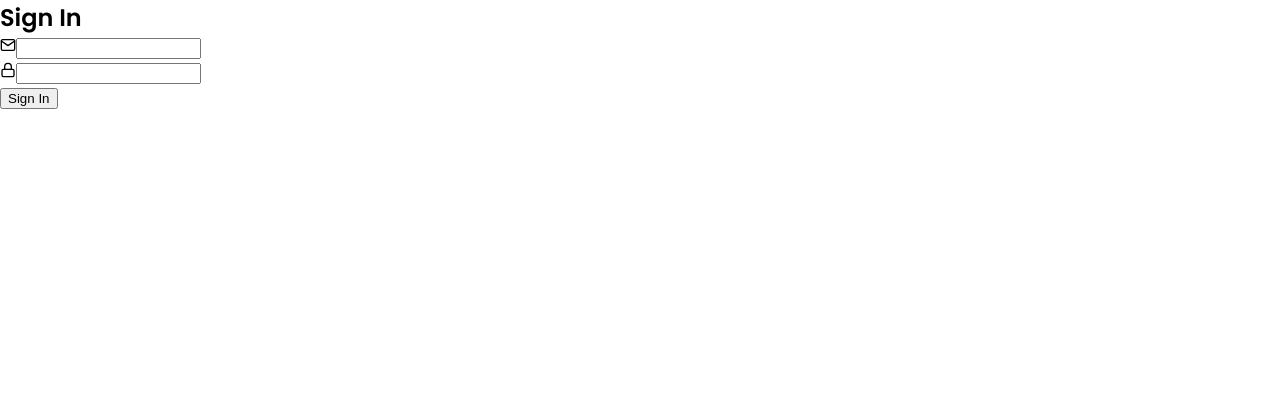
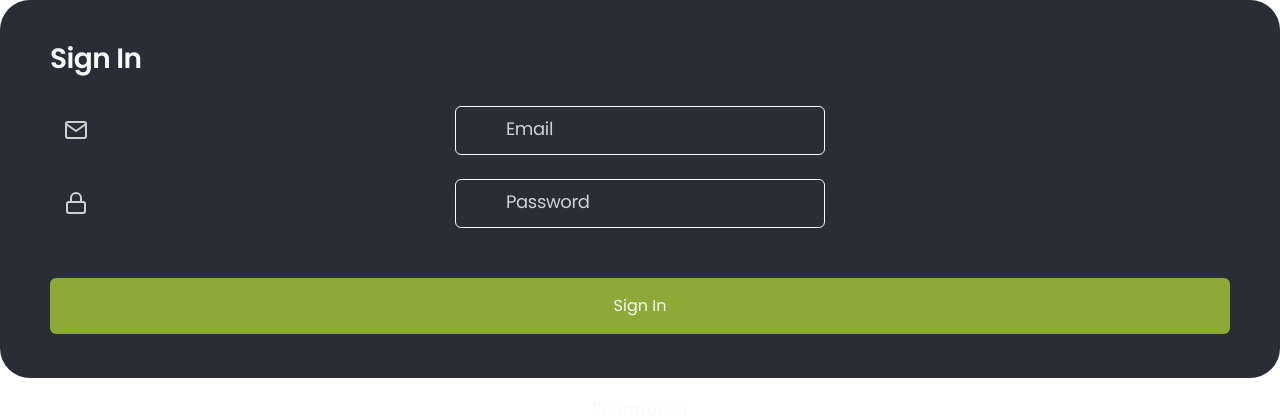
Before and after one commit to VladosSid/project-fullstack-frontend, a React (Create React App) app: page /project-fullstack-frontend/login in a window 1280 px wide. Shown: the top 416 px of the page. Built offline with nearby package versions, Linux system fonts and the light colour scheme; no server answers.

Commit message:
Login form styles

```diff
--- a/src/components/SigninForm/SigninForm.jsx
+++ b/src/components/SigninForm/SigninForm.jsx
@@ -1,48 +1,63 @@
+import { Link } from "react-router-dom";
 import {
     FiMail,
     FiLock
 } from "react-icons/fi";
+import {
+    Container,
+    Form,
+    FormTitle,
+    ListItem,
+    Label,
+    Input,
+    Button,
+    Redirect
+} from "./SigninForm.styled";
 
 const SigninForm = () => {
     return (
         // только разметка, стили позже
-        <div>
-            <h2>Sign In</h2>
-            <form>
+        <Container>
+            <Form>
+                <FormTitle>Sign In</FormTitle>
                 <ul>
                     {/* email */}
-                    <li>
-                        <label
+                    <ListItem>
+                        <Label
                             htmlFor="emailInput"
                         >
                             <FiMail />
-                        </label>
-                        <input
+                        </Label>
+                        <Input
                             type="text"
-                            name="username"
+                            name="email"
+                            placeholder="Email"
                             id="emailInput"
                             required
                         />
-                    </li>
+                    </ListItem>
                     {/* password */}
-                    <li>
-                        <label
+                    <ListItem>
+                        <Label
                             htmlFor="passwordInput"
                         >
                             <FiLock />
-                        </label>
-                        <input
+                        </Label>
+                        <Input
                             type="text"
-                            name="username"
+                            name="password"
+                            placeholder="Password"
                             id="passwordInput"
                             required
                         />
-                    </li>
+                    </ListItem>
                 </ul>
-                <button type='submit'>Sign In</button>
-            </form>
-            {/* <Link to={"/register"}>Registration</Link> */}
-        </div>
+                <Button type='submit'>Sign In</Button>
+            </Form>
+            <Link to={"/register"}>
+                <Redirect>Registration</Redirect>
+            </Link>
+        </Container>
     )
 }
 
--- a/src/components/SigninForm/SigninForm.styled.js
+++ b/src/components/SigninForm/SigninForm.styled.js
@@ -0,0 +1,169 @@
+import styled from 'styled-components';
+import theme from '../../style/generalStyle';
+
+export const Container = styled.div`
+    z-index: 3;
+    text-align: center;
+
+    @media ${theme.device.desktop} {
+        margin-left: 115px;
+    }
+`
+
+export const Form = styled.form`
+    border-radius: 30px;
+    padding: 32px 28px 40px 28px;
+    margin-bottom: 18px;
+
+    background-color: #2A2C36;
+
+    @media ${theme.device.tablet} {
+        padding: 44px 50px;
+    }
+`
+
+export const FormTitle = styled.h2`
+    margin-bottom: 18px;
+
+    text-align: left;
+    font-family: 'Poppins';
+    font-style: normal;
+    font-weight: 600;
+    font-size: 24px;
+    line-height: 1.17;
+    letter-spacing: -0.02em;
+
+    color: #FAFAFA;
+
+    @media ${theme.device.tablet} {
+        margin-bottom: 32px;
+
+        font-size: 28px;
+        line-height: 1.07;
+    }
+`
+
+export const ListItem = styled.li`
+    position: relative;
+    margin-bottom: 12px;
+
+    &:last-of-type {
+        margin-bottom: 28px;
+    }
+
+    @media ${theme.device.tablet} {
+        margin-bottom: 24px;
+
+        &:last-of-type {
+        margin-bottom: 50px;
+    }
+    }
+`
+
+export const Label = styled.label`
+    svg {
+        position: absolute;
+        top: 12px;
+        left: 14px;
+
+        width: 18px;
+        height: 18px;
+
+        stroke: #FAFAFA;
+        opacity: 0.8;
+
+        @media ${theme.device.tablet} {
+            width: 24px;
+            height: 24px;
+        }
+    }
+`
+
+export const Input = styled.input`
+    padding: 12px 14px 12px 40px;
+    border: 1px solid #FAFAFA;
+    border-radius: 6px;
+    width: 200px;
+
+    background-color: transparent;
+
+    transition: border-color 250ms cubic-bezier(0.4, 0, 0.2, 1);
+
+    &:hover,
+    &:focus {
+        border: 1px solid #8BAA36;
+    }
+
+    &::placeholder {
+        font-family: 'Poppins';
+        font-style: normal;
+        font-weight: 400;
+        font-size: 14px;
+        line-height: 1.5;
+        letter-spacing: -0.02em;
+
+        color: #FAFAFA;
+        opacity: 0.8;
+
+        @media ${theme.device.tablet} {
+            font-size: 18px;
+        }
+    }
+
+    @media ${theme.device.tablet} {
+        padding: 16px 18px 16px 50px;
+        width: 300px;
+    }
+`
+
+export const Button = styled.button`
+    padding: 12px 0;
+    width: 100%;
+    border-radius: 6px;
+    border: none;
+
+    text-align: center;
+    font-family: 'Poppins';
+    font-style: normal;
+    font-weight: 400;
+    font-size: 16px;
+    line-height: 1.12;
+
+    background-color: #8BAA36;
+    color: #FAFAFA;
+
+    transition: color 250ms cubic-bezier(0.4, 0, 0.2, 1);
+
+    &:hover,
+    &:focus {
+        color: #22252A;
+    }
+
+    @media ${theme.device.tablet} {
+        padding: 19px 0;
+        font-size: 16px;
+    }
+`
+
+export const Redirect = styled.span`
+    text-decoration: underline;
+    font-family: 'Poppins';
+    font-style: normal;
+    font-weight: 400;
+    font-size: 14px;
+    line-height: 1.5;
+
+    color: #FAFAFA;
+
+    transition: color 250ms cubic-bezier(0.4, 0, 0.2, 1);
+
+    &:hover,
+    &:focus {
+        color: #8BAA36;
+        text-decoration: none;
+    }
+
+    @media ${theme.device.tablet} {
+        font-size: 16px;
+    }
+`
```
